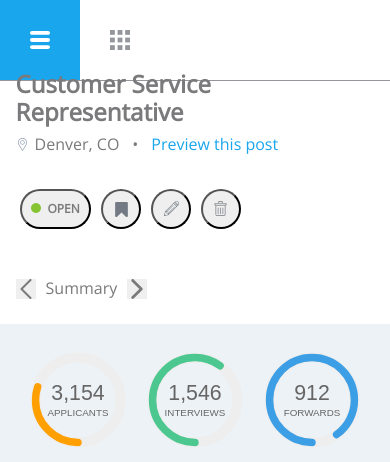
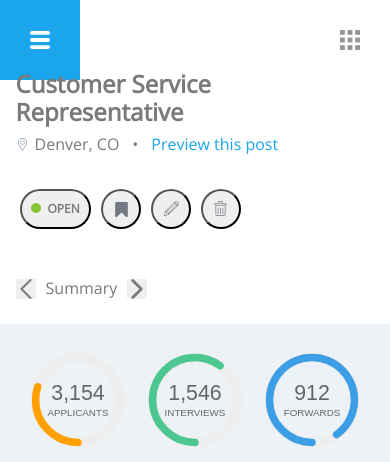
Before and after one commit to cah2858/ch-comp-challenge-3, a plain HTML site: page index.html in a window 390 px wide. Shown: the top 462 px of the page. Drawn offline with nearby package versions, Linux system fonts and the light colour scheme.

Commit message:
Final Tweaks

```diff
--- a/styles.css
+++ b/styles.css
@@ -471,7 +471,7 @@ h1 {
 .flex-wrapper {
   display: flex;
   padding: 11% 0 13% 8%;
-  width: 90%;
+  width: 100%;
 }
 
 .single-chart {
@@ -891,6 +891,12 @@ td {
     grid-template-columns: 100%;
   }
 
+  .nav-top {
+    border-bottom: 1px solid #ffffff;
+    display: flex;
+    justify-content: space-between;
+  }
+
   .job-description {
     padding: 0 5%;
   }
```
